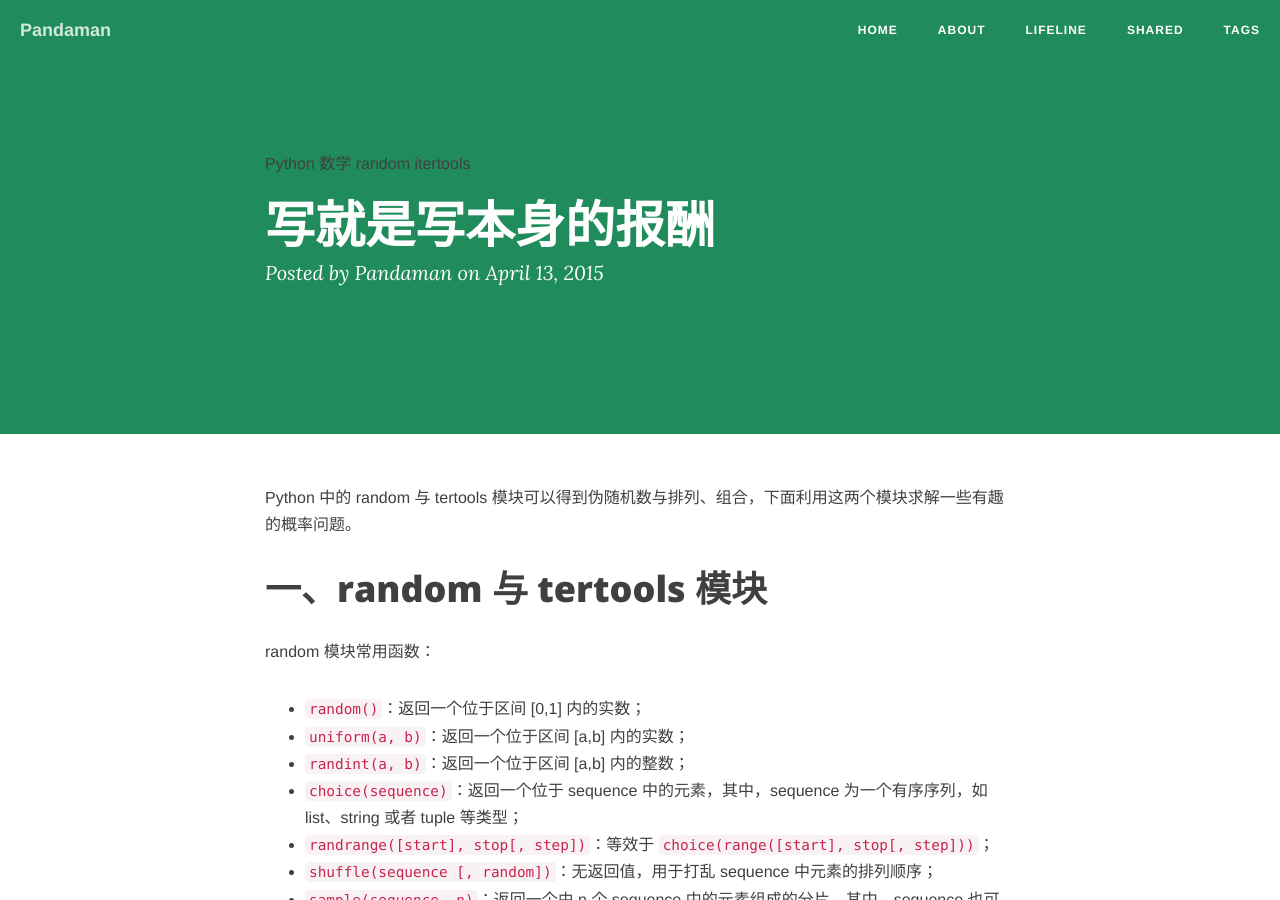
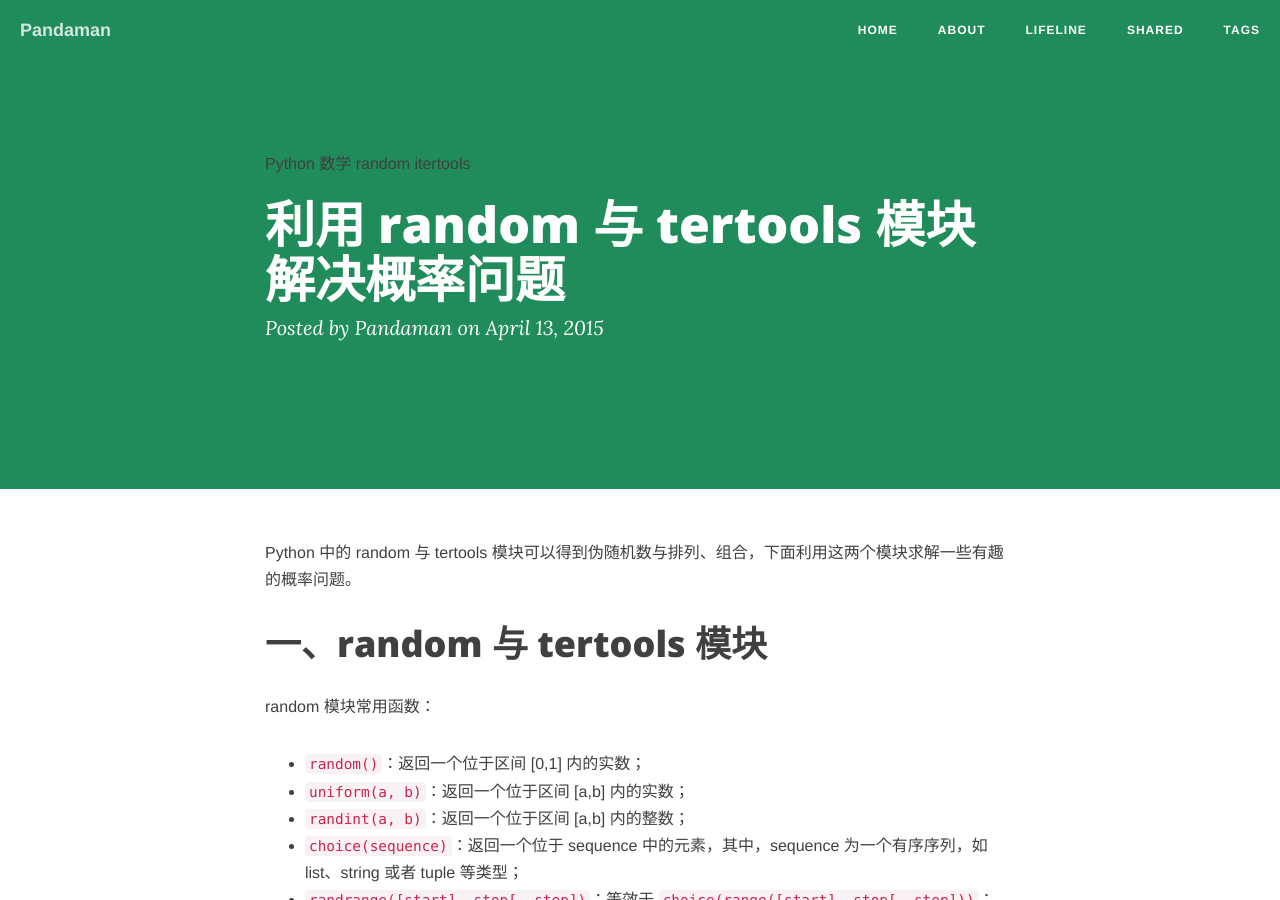
Before and after one commit to ceares/ceares.github.io, a Jekyll site: the page built from _posts/2015-4-13-random.md, in a window 1280 px wide and 900 px high. Built offline with Jekyll 4.4.1, drawn with Linux system fonts in a browser that asks for light colours; nearby versions of some CDN libraries; comment, search, counter and statistics services are not loaded.

Commit message:
Update 2015-4-13-random.md

```diff
--- a/_posts/2015-4-13-random.md
+++ b/_posts/2015-4-13-random.md
@@ -1,6 +1,6 @@
 ---
 layout: post
-title: 写就是写本身的报酬
+title: 利用 random 与 tertools 模块解决概率问题
 date: 2015-4-13
 categories: blog
 tags: [Python,数学,random,itertools]
```
